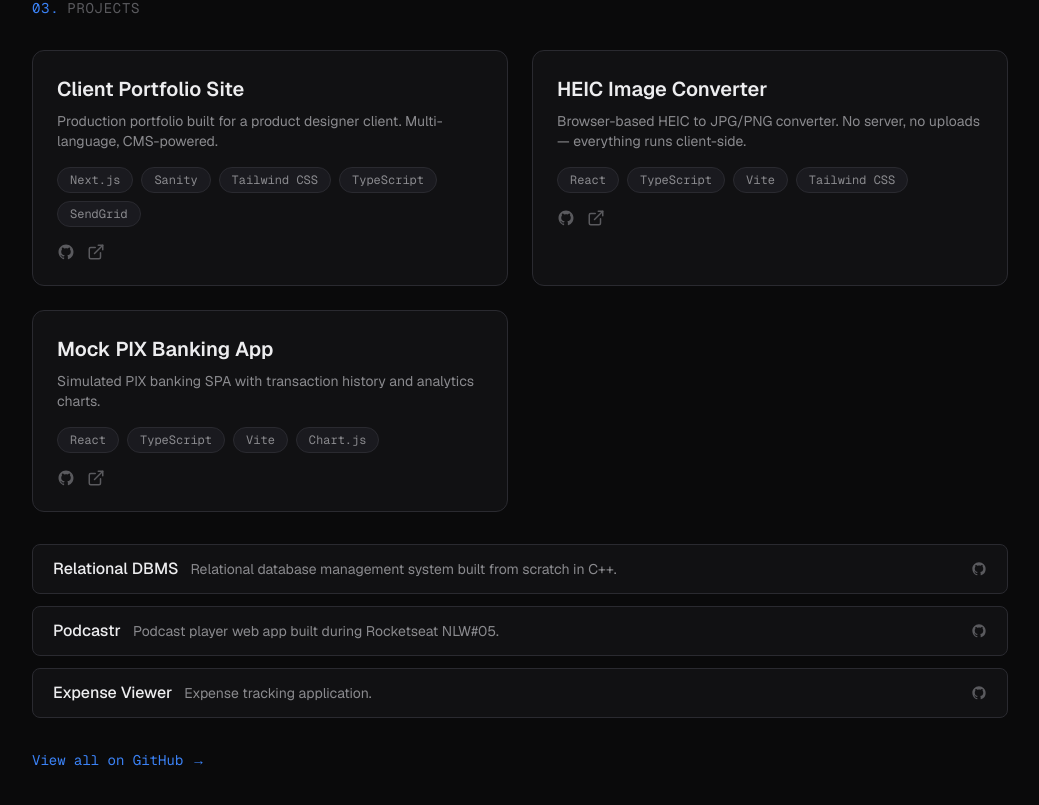
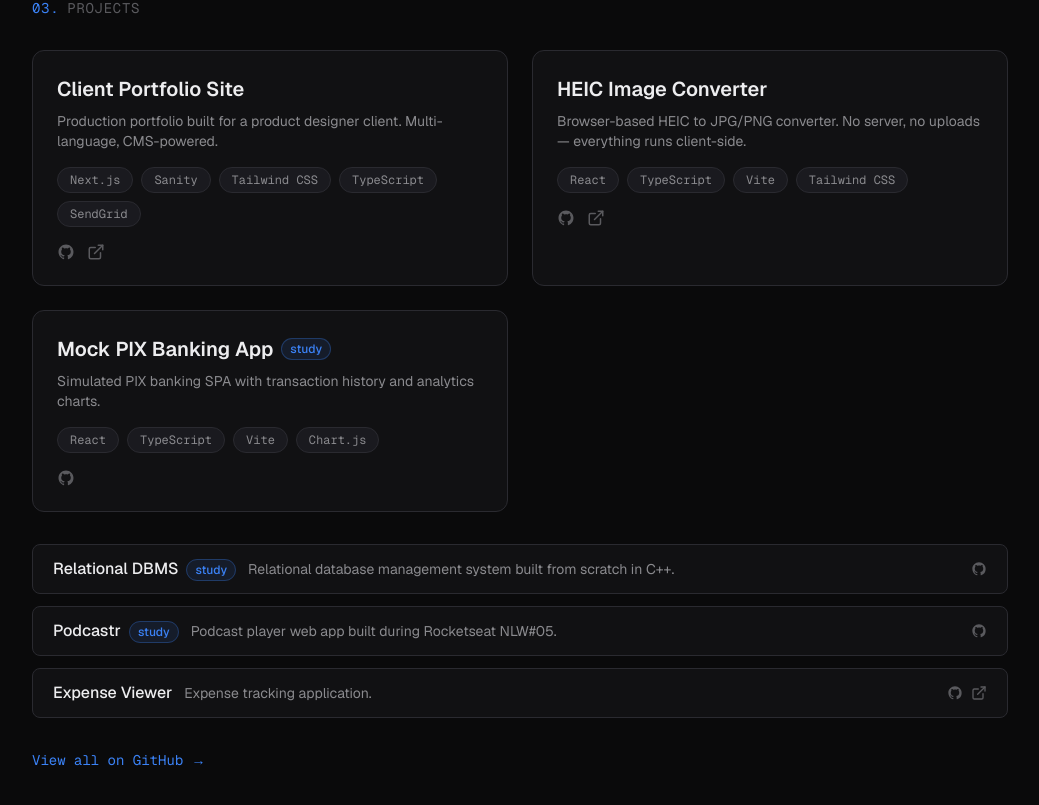
Before and after one commit to orrevua/orrevua-www, a Next.js app: page / in a window 1280 px wide. Shown: the part 2306-3111 px from the top of the page, without its empty margins (120-1159 px from the left). Built offline with nearby package versions, Linux system fonts and the light colour scheme.

Commit message:
feat(portfolio): add study badges, fix project links
Remove live URL from Mock PIX Banking App, add live URL for Expense
Viewer, and add study badge to study-related projects (Mock PIX,
Relational DBMS, Podcastr).

```diff
--- a/src/components/sections/projects.tsx
+++ b/src/components/sections/projects.tsx
@@ -26,9 +26,16 @@
                 key={project.id}
                 className="rounded-xl border border-border bg-bg-secondary p-6 transition hover:scale-[1.02] hover:border-accent/50"
               >
+                <div className="flex items-center gap-2">
                   <h3 className="text-xl font-semibold text-text-primary">
                     {translated?.displayName ?? project.displayName}
                   </h3>
+                  {project.badge === "study" && (
+                    <span className="rounded-full border border-accent/30 bg-accent/10 px-2 py-0.5 text-xs font-medium text-accent">
+                      study
+                    </span>
+                  )}
+                </div>
                 <p className="mt-2 text-sm text-text-secondary">
                   {translated?.description ?? project.description}
                 </p>
@@ -79,19 +86,37 @@
                     <span className="font-medium text-text-primary">
                       {translated?.displayName ?? project.displayName}
                     </span>
+                    {project.badge === "study" && (
+                      <span className="ml-2 rounded-full border border-accent/30 bg-accent/10 px-2 py-0.5 text-xs font-medium text-accent">
+                        study
+                      </span>
+                    )}
                     <span className="ml-3 text-sm text-text-secondary">
                       {translated?.description ?? project.description}
                     </span>
                   </div>
+                  <div className="flex flex-shrink-0 items-center gap-2">
                     <a
                       href={project.githubUrl}
                       target="_blank"
                       rel="noopener noreferrer"
-                    className="flex-shrink-0 text-text-tertiary transition-colors hover:text-accent"
+                      className="text-text-tertiary transition-colors hover:text-accent"
                       aria-label={`${translated?.displayName ?? project.displayName} on GitHub`}
                     >
                       <GitHubIcon size={16} />
                     </a>
+                    {project.liveUrl && (
+                      <a
+                        href={project.liveUrl}
+                        target="_blank"
+                        rel="noopener noreferrer"
+                        className="text-text-tertiary transition-colors hover:text-accent"
+                        aria-label={`${translated?.displayName ?? project.displayName} live site`}
+                      >
+                        <ExternalLink size={16} />
+                      </a>
+                    )}
+                  </div>
                 </div>
               )
             })}
--- a/src/data/projects.ts
+++ b/src/data/projects.ts
@@ -37,8 +37,8 @@
       "A mock banking application simulating Brazilian PIX transactions. Features user registration, PIX key management, deposits, transfers, transaction history, and an analytics dashboard with charts. Includes validation against duplicate PIX keys and self-transfers.",
     technologies: ["React", "TypeScript", "Vite", "Chart.js"],
     githubUrl: "https://github.com/orrevua/transferBank",
-    liveUrl: "https://transfer-bank.vercel.app",
     isFeatured: true,
+    badge: "study",
   },
   {
     id: "sgbd-imd",
@@ -51,6 +51,7 @@
     technologies: ["C++"],
     githubUrl: "https://github.com/orrevua/SGBD-IMD",
     isFeatured: false,
+    badge: "study",
   },
   {
     id: "podcastr",
@@ -62,6 +63,7 @@
     technologies: ["TypeScript", "Next.js", "React"],
     githubUrl: "https://github.com/orrevua/podcastr",
     isFeatured: false,
+    badge: "study",
   },
   {
     id: "expense-viewer",
@@ -72,6 +74,7 @@
       "A JavaScript application for tracking and visualizing personal expenses.",
     technologies: ["JavaScript"],
     githubUrl: "https://github.com/orrevua/expense_viewer",
+    liveUrl: "https://expense-viewer-nu.vercel.app/",
     isFeatured: false,
   },
 ]
--- a/src/types/index.ts
+++ b/src/types/index.ts
@@ -42,6 +42,7 @@
   githubUrl: string
   liveUrl?: string
   isFeatured: boolean
+  badge?: "study"
 }
 
 export type SkillCategory = {
```
Lines whose indentation alone changed are shown as unchanged.
